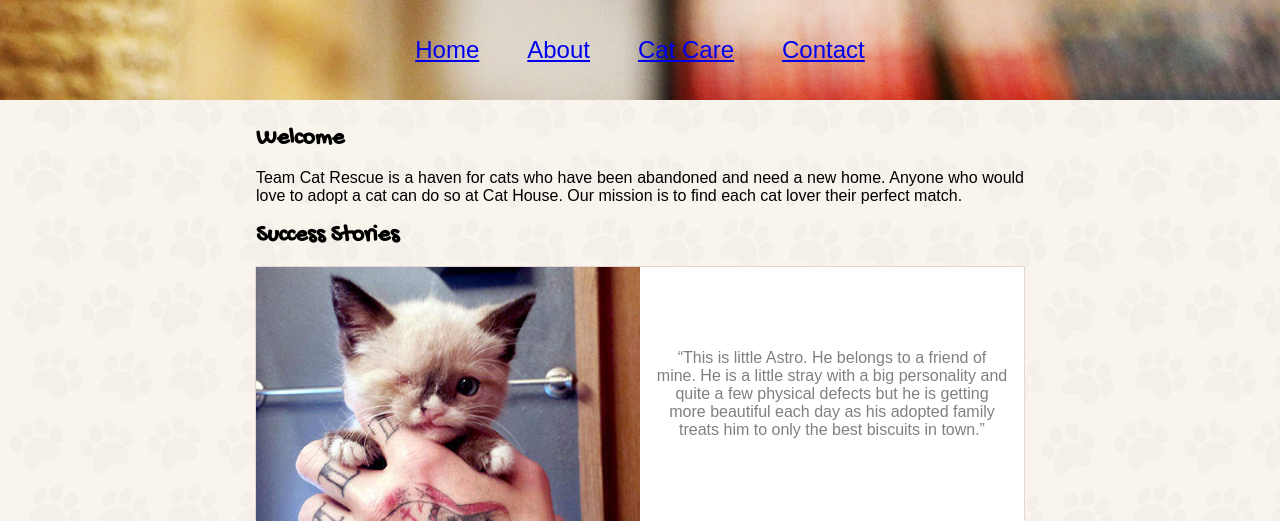
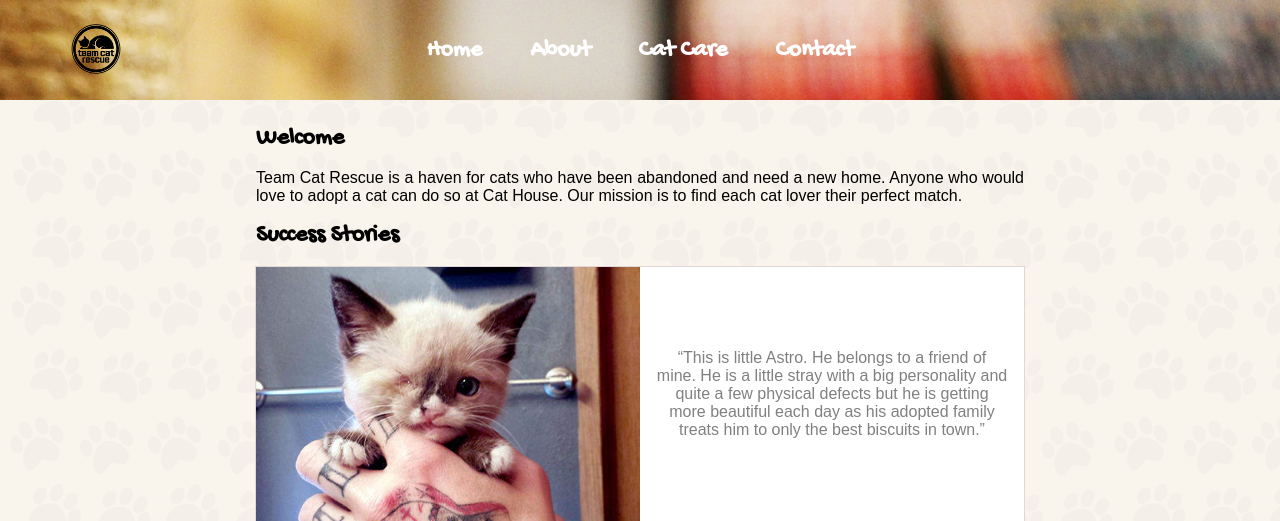
Before and after one commit to elainecookiee/TeamCatRescue, a PHP site: page /about.html in a window 1280 px wide. Shown: the top 521 px of the page. Run offline with PHP 8.4, Linux system fonts and the light colour scheme.

Commit message:
testing nav on about page

```diff
--- a/about.html
+++ b/about.html
@@ -6,17 +6,23 @@
         <link rel="stylesheet" href="main.css"/>
         <link href="https://fonts.googleapis.com/css?family=Gochi+Hand" rel="stylesheet">
         <meta name="viewpoint" content="width=device-width, initial-scale=1.0"/>
+        <link rel="icon" type="image/png" href="assets/fav16.png" sizes="16x16">
+        <link rel="icon" type="image/png" href="assets/fav32.png" sizes="32x32">
+        <link rel="icon" type="image/png" href="assets/fav48.png" sizes="48x48">
         <title>Team Cat Rescue</title>
     </head>
 
     <body>
 
-        <nav>
-            <a href="#">Home</a>
-            <a href="about.html" class="active">About</a>
-            <a href="catcare.html">Cat Care</a>
-            <a href="#">Contact</a>
-        </nav>
+        <header>
+            <nav>
+                <img id="mainLogo" src="assets/logo.png" />
+                <a href="index.php" target="_self" class="topNav">Home</a>
+                <a href="about.html" target="_self" class="topNav">About</a>
+                <a href="catcare.html" target="_self" class="topNav">Cat Care</a>
+                <a href="contact_page.html" target="_self" class="topNav">Contact</a>
+            </nav>
+        </header>
 
 <!-- WELCOME MESSAGE -->
         <div class='welcome'>
--- a/main.css
+++ b/main.css
@@ -31,14 +31,18 @@ ul{
 	font-size: 1.25em;
 }
 
-/* mouse over link */
-a:hover {
-    cursor:pointer;
-}
 
 /*===================*/
 /*NEW NAV*/
 /*===================*/
+
+/* Main website logo */
+#mainLogo {
+    width: 5%;
+    position: absolute;
+    left: 5%;
+}
+
 nav {
    display: flex;
    position:relative;
```
Also changed, not shown: other parts of main.css (+11 -15 lines), about.php (+3 -15 lines), header.php (+4 -14 lines).
